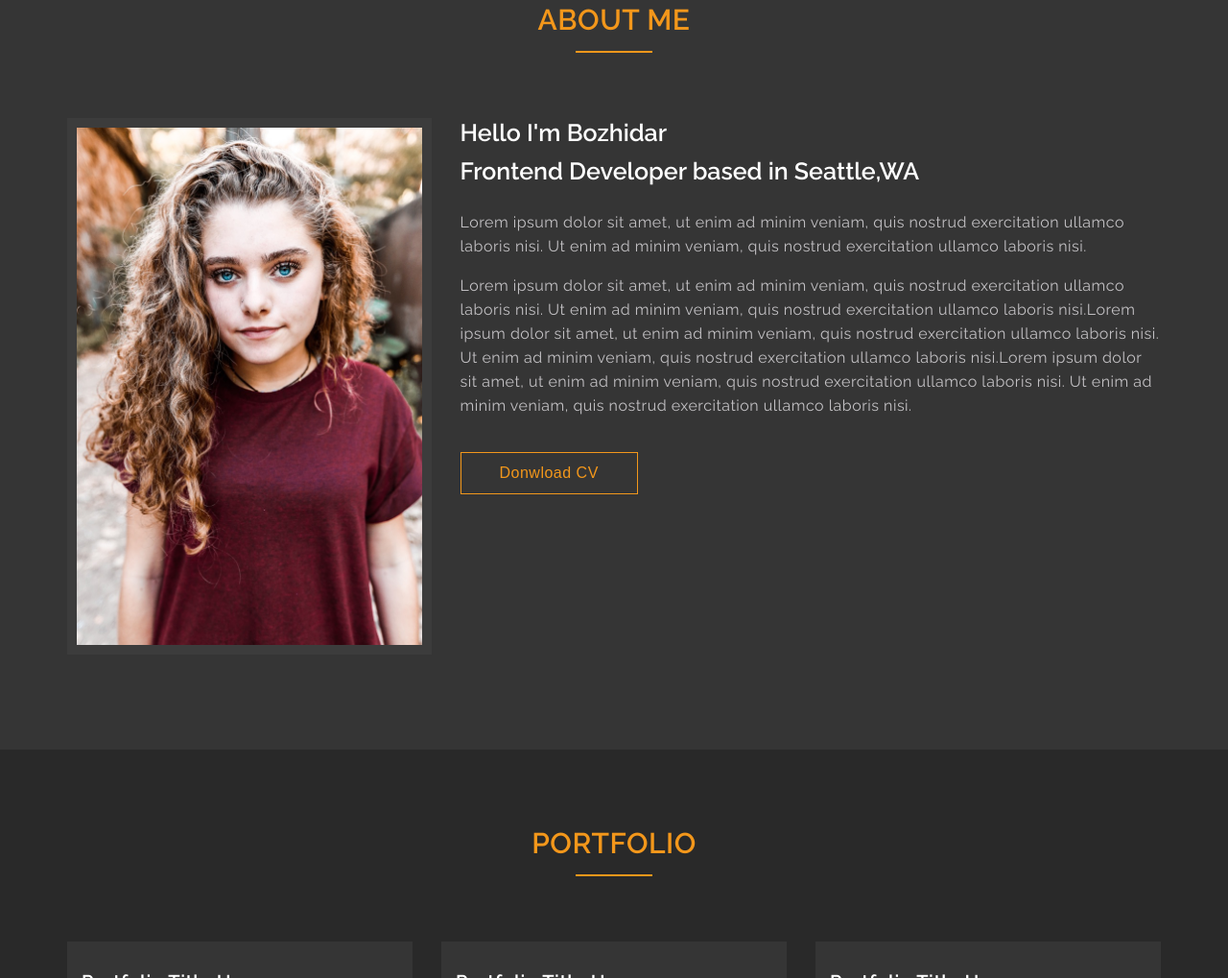
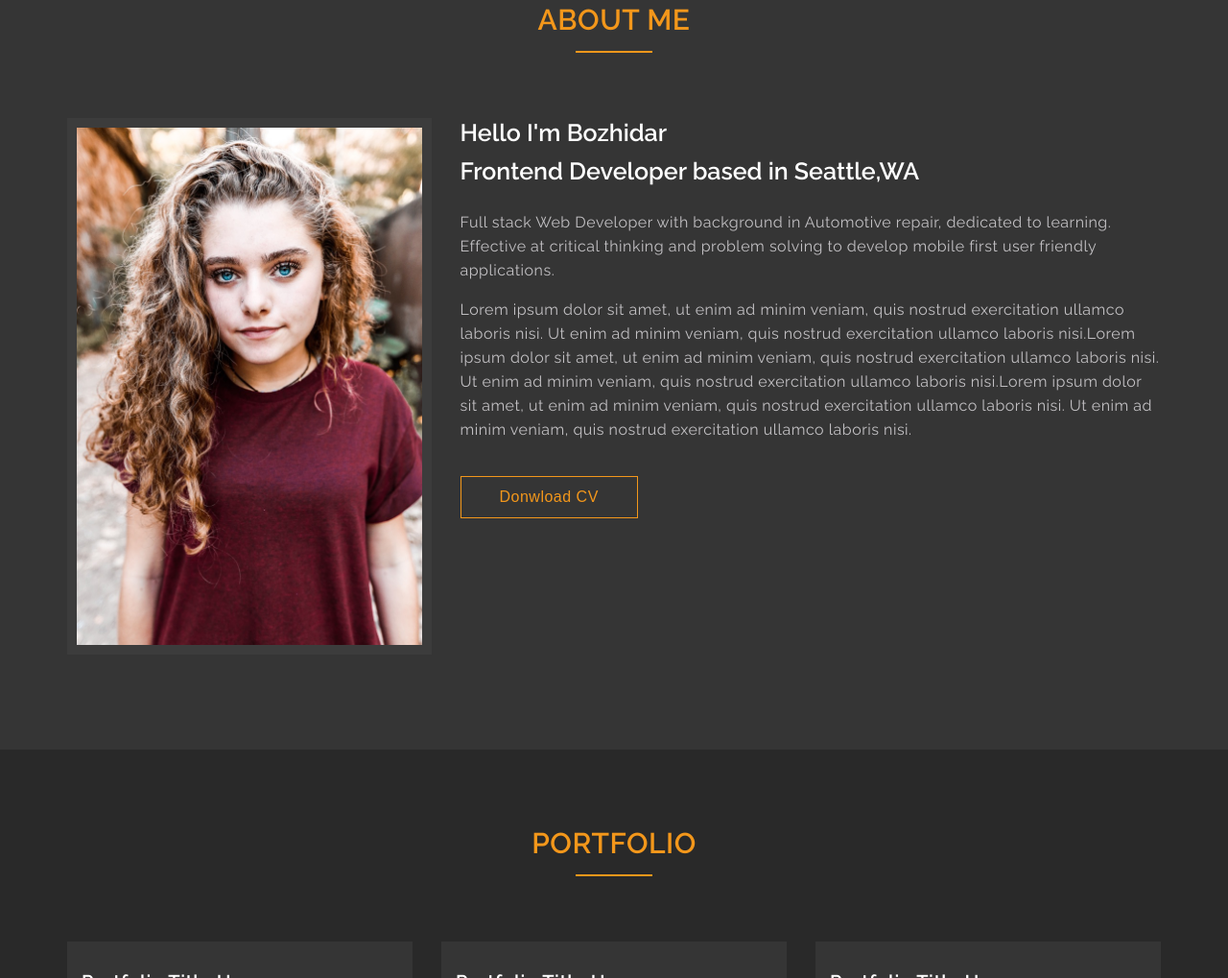
Before and after one commit to bgeorgiev268/Portfolio, a plain HTML site: page index.html in a window 1280 px wide. Shown: the part 877-1896 px from the top of the page at 96% size. Drawn offline with nearby package versions, Linux system fonts and the light colour scheme.

Commit message:
added link to CV and added short sumary

```diff
--- a/index.html
+++ b/index.html
@@ -53,9 +53,7 @@
             <h5>Hello I'm Bozhidar</h5>
             <h5>Frontend Developer based in Seattle,WA</h5>
             <p>
-              Lorem ipsum dolor sit amet, ut enim ad minim veniam, quis nostrud
-              exercitation ullamco laboris nisi. Ut enim ad minim veniam, quis
-              nostrud exercitation ullamco laboris nisi.
+              Full stack Web Developer  with background in Automotive repair, dedicated to learning. Effective at critical thinking and problem solving to develop mobile first user friendly applications.
             </p>
             <p>
               Lorem ipsum dolor sit amet, ut enim ad minim veniam, quis nostrud
@@ -68,7 +66,7 @@
               minim veniam, quis nostrud exercitation ullamco laboris nisi.
             </p>
             <p>
-              <button type="button" class="btn-light">Donwload CV</button>
+              <a href="https://docs.google.com/document/d/1HtHJw7ziDMVg9RkR4gPf0VrRkkntI0SdEvp1kB-o9UI/edit"><button type="button" class="btn-light">Donwload CV</button></a>
             </p>
           </div>
         </div>
```
